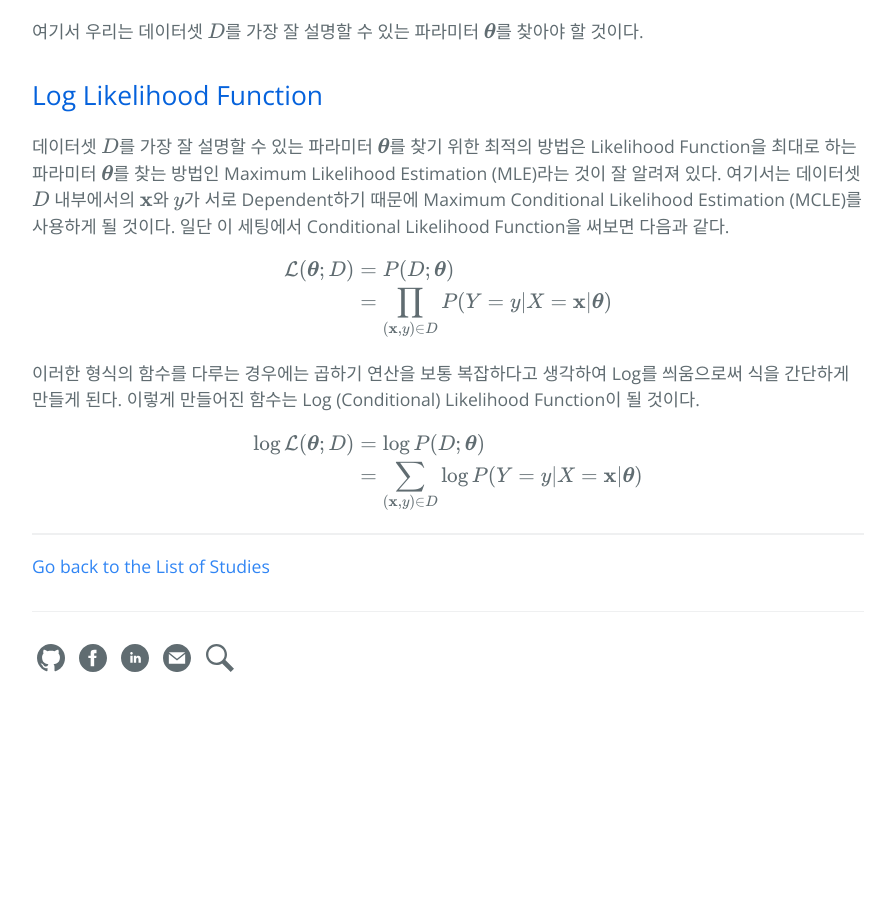
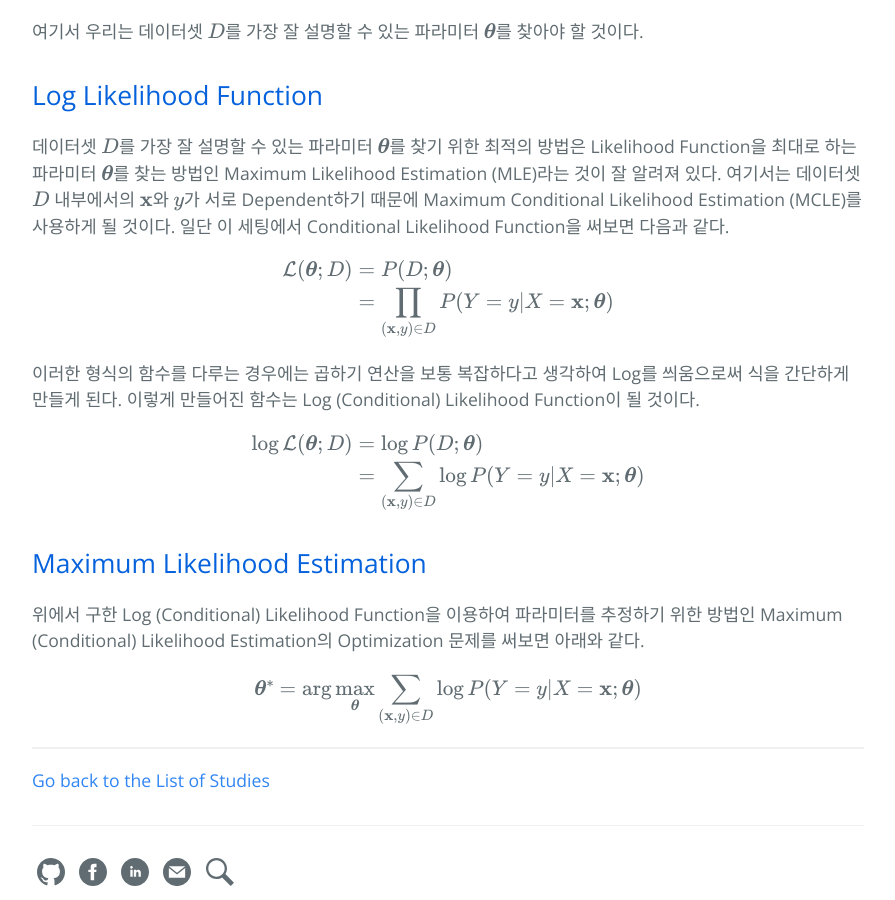
Before and after one commit to hcnoh/hcnoh.github.io, a Jekyll site: the page built from _posts/2019-06-03-cross-entropy.md, in a window 1280 px wide and 900 px high, scrolled down 857 px. Shown: the whole window, without its empty margins (192-1087 px from the left). Built offline with Jekyll 4.4.1, drawn with Linux system fonts in a browser that asks for light colours; formulas are drawn with MathJax 3; comment, search, counter and statistics services are not loaded; before the commit the page ends 1583 px from its top, so only the background shows below that.

Commit message:
Update 2019-06-03-cross-entropy.md

```diff
--- a/_posts/2019-06-03-cross-entropy.md
+++ b/_posts/2019-06-03-cross-entropy.md
@@ -37,7 +37,7 @@ $$
 \begin{align*}
 \mathcal{L}(\boldsymbol{\theta} ; D)
 & = P(D ; \boldsymbol{\theta}) \\
-& = \prod_{(\mathbf{x}, y) \in D} P(Y=y \vert X=\mathbf{x} \vert \boldsymbol{\theta})
+& = \prod_{(\mathbf{x}, y) \in D} P(Y=y \vert X=\mathbf{x} ; \boldsymbol{\theta})
 \end{align*}
 $$
 
@@ -47,6 +47,16 @@ $$
 \begin{align*}
 \log \mathcal{L}(\boldsymbol{\theta} ; D)
 & = \log P(D ; \boldsymbol{\theta}) \\
-& = \sum_{(\mathbf{x}, y) \in D} \log P(Y=y \vert X=\mathbf{x} \vert \boldsymbol{\theta})
+& = \sum_{(\mathbf{x}, y) \in D} \log P(Y=y \vert X=\mathbf{x} ; \boldsymbol{\theta})
 \end{align*}
 $$
+
+## Maximum Likelihood Estimation
+위에서 구한 Log (Conditional) Likelihood Function을 이용하여 파라미터를 추정하기 위한 방법인 Maximum (Conditional) Likelihood Estimation의 Optimization 문제를 써보면 아래와 같다.
+
+$$
+\begin{align*}
+\boldsymbol{\theta}^*
+& = \arg \max_{\boldsymbol{\theta}} \sum_{(\mathbf{x}, y) \in D} \log P(Y=y \vert X=\mathbf{x} ; \boldsymbol{\theta})
+\end{align*}
+$$
```
